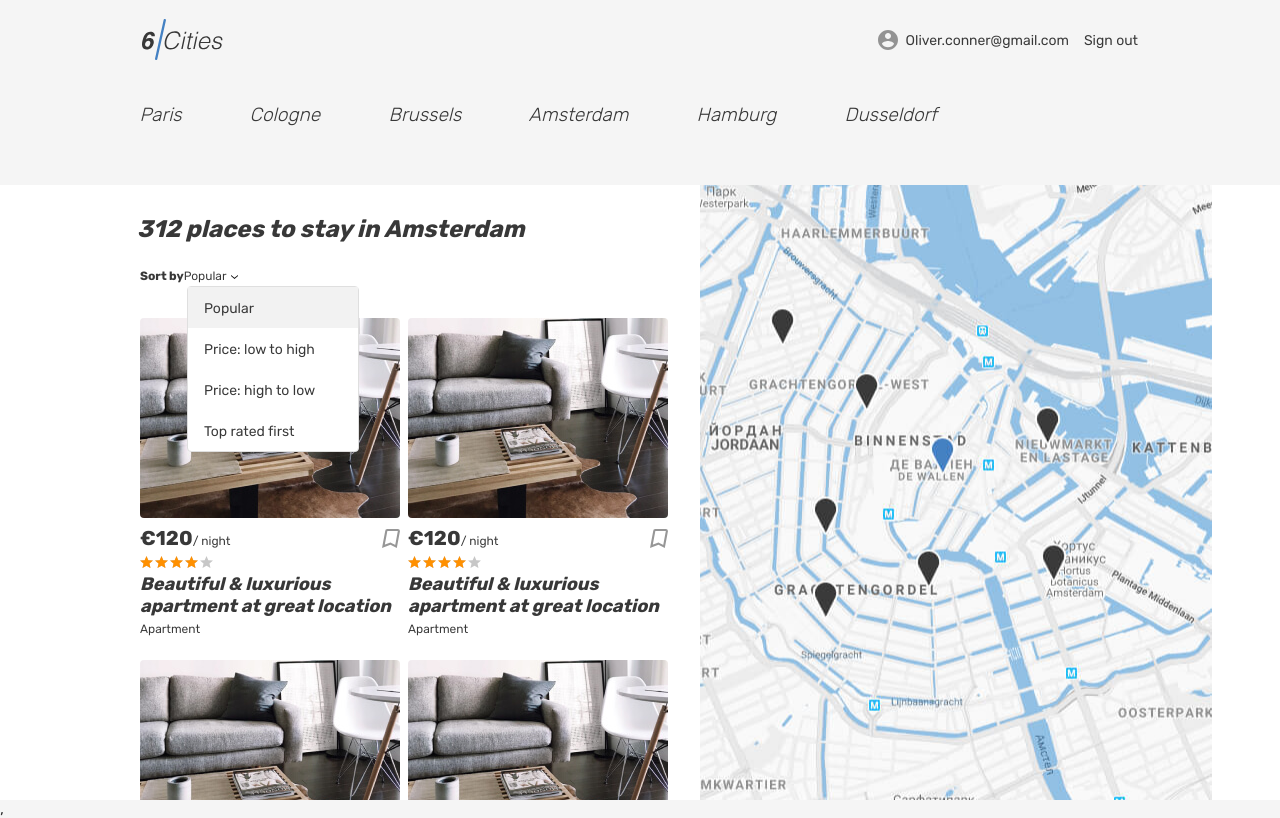
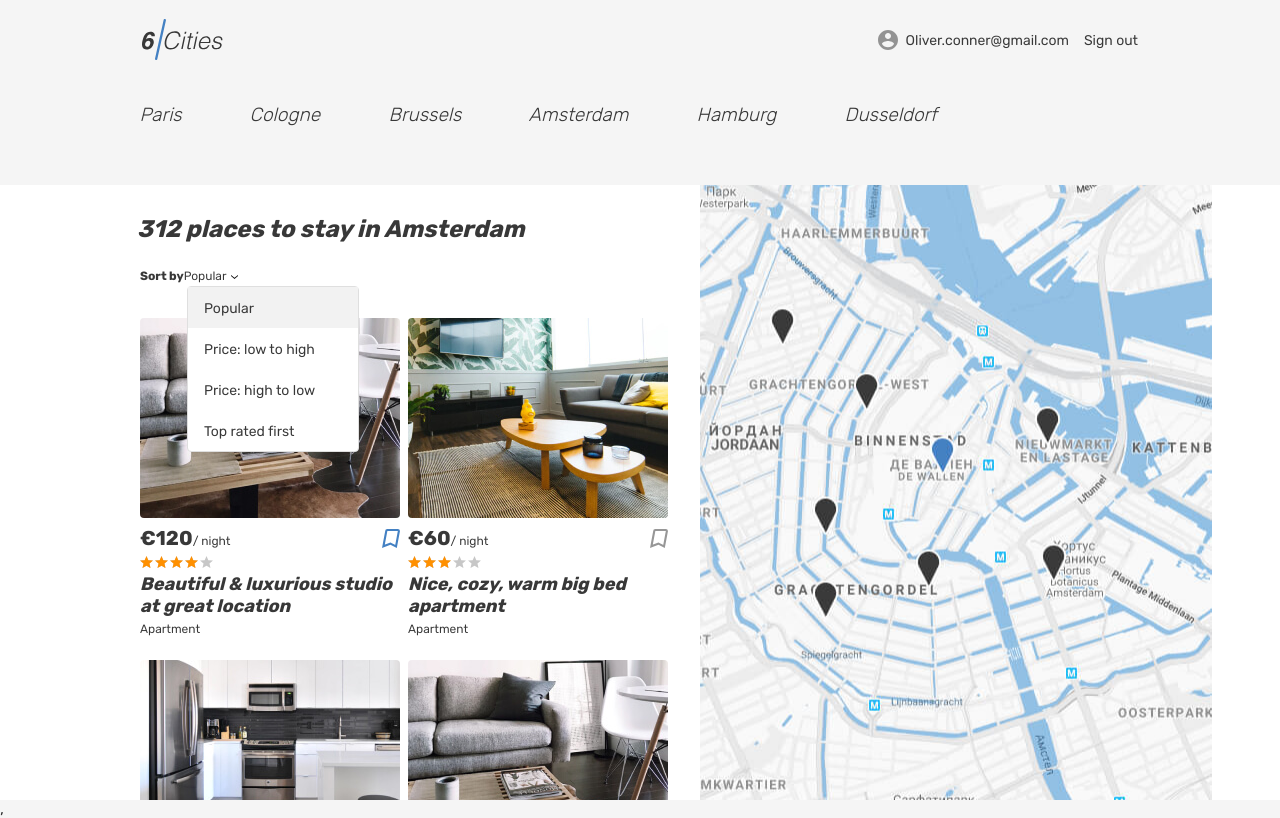
Before and after one commit to Juliet94/1584775-six-cities-7, a React (Create React App) app in the folder project/: page / in a window 1280 px wide. Built offline with nearby package versions, Linux system fonts and the light colour scheme.

Commit message:
Моки использованы для главной страницы

```diff
--- a/project/src/components/app/app.jsx
+++ b/project/src/components/app/app.jsx
@@ -2,6 +2,9 @@ import React from 'react';
 import {Switch, Route, BrowserRouter} from 'react-router-dom';
 import PropTypes from 'prop-types';
 import {AppRoute} from '../../const';
+
+import offersProp from './offers.prop';
+/* import reviewsProp from './reviews.prop'; */
 
 import MainPage from '../pages/main-page/main-page';
 import OfferPage from '../pages/offer-page/offer-page';
@@ -9,12 +12,16 @@ import FavoritesPage from '../pages/favorites-page/favorites-page';
 import LoginPage from '../pages/login-page/login-page';
 import NotFoundPage from '../pages/not-found-page/not-found-page';
 
-function App({cityPlaceCardsCount, nearPlaceCardsCount}) {
+function App(props) {
+  const {nearPlaceCardsCount} = props;
+  const {offers} = props;
+  /* const {reviews} = props; */
+
   return (
     <BrowserRouter>
       <Switch>
         <Route exact path={AppRoute.MAIN}>
-          <MainPage cityPlaceCardsCount={cityPlaceCardsCount}/>
+          <MainPage offers={offers}/>
         </Route>
         <Route exact path={AppRoute.OFFER}>
           <OfferPage nearPlaceCardsCount={nearPlaceCardsCount} />
@@ -34,7 +41,7 @@ function App({cityPlaceCardsCount, nearPlaceCardsCount}) {
 }
 
 App.propTypes = {
-  cityPlaceCardsCount: PropTypes.number.isRequired,
+  offers: PropTypes.arrayOf(offersProp).isRequired,
   nearPlaceCardsCount: PropTypes.number.isRequired,
 };
 
--- /dev/null
+++ b/project/src/components/app/offers.prop.js
@@ -0,0 +1,36 @@
+import PropTypes from 'prop-types';
+
+export default PropTypes.shape({
+  bedrooms: PropTypes.number.isRequired,
+  city: PropTypes.shape({
+    location: PropTypes.shape({
+      latitude: PropTypes.number.isRequired,
+      longitude: PropTypes.number.isRequired,
+      zoom: PropTypes.number.isRequired,
+    }).isRequired,
+    name: PropTypes.string.isRequired,
+  }).isRequired,
+  description: PropTypes.string.isRequired,
+  goods: PropTypes.arrayOf(PropTypes.string.isRequired).isRequired,
+  host: PropTypes.shape({
+    avatarUrl: PropTypes.string.isRequired,
+    id: PropTypes.number.isRequired,
+    isPro: PropTypes.bool.isRequired,
+    name: PropTypes.string.isRequired,
+  }).isRequired,
+  id: PropTypes.number.isRequired,
+  images: PropTypes.arrayOf(PropTypes.string.isRequired).isRequired,
+  isFavorite: PropTypes.bool.isRequired,
+  isPremium: PropTypes.bool.isRequired,
+  location: PropTypes.shape({
+    latitude: PropTypes.number.isRequired,
+    longitude: PropTypes.number.isRequired,
+    zoom: PropTypes.number.isRequired,
+  }).isRequired,
+  maxAdults: PropTypes.number.isRequired,
+  previewImage: PropTypes.string.isRequired,
+  price: PropTypes.number.isRequired,
+  rating: PropTypes.number.isRequired,
+  title: PropTypes.string.isRequired,
+  type: PropTypes.string.isRequired,
+}).isRequired;
--- a/project/src/components/pages/main-page/main-page.jsx
+++ b/project/src/components/pages/main-page/main-page.jsx
@@ -2,10 +2,11 @@ import React from 'react';
 import PropTypes from 'prop-types';
 import PlaceCard from '../../place-card/place-card';
 import Header from '../../header/header';
+import offersProp from '../../app/offers.prop';
 
 const CITIES = ['Paris', 'Cologne', 'Brussels', 'Amsterdam', 'Hamburg', 'Dusseldorf'];
 
-function MainPage({cityPlaceCardsCount}) {
+function MainPage({offers}) {
 
   return (
     <div className="page page--gray page--main">
@@ -46,8 +47,8 @@ function MainPage({cityPlaceCardsCount}) {
                 </ul>
               </form>
               <div className="cities__places-list places__list tabs__content">
-                {new Array(cityPlaceCardsCount).fill(null).map((place) =>
-                  <PlaceCard key={place} isMainPage />)}
+                {offers.map((offer) =>
+                  <PlaceCard key={offer.id} isMainPage offer = {offer} />)}
               </div>
             </section>
             <div className="cities__right-section">
@@ -61,7 +62,7 @@ function MainPage({cityPlaceCardsCount}) {
 }
 
 MainPage.propTypes = {
-  cityPlaceCardsCount: PropTypes.number.isRequired,
+  offers: PropTypes.arrayOf(offersProp).isRequired,
 };
 
 export default MainPage;
--- a/project/src/components/place-card/place-card.jsx
+++ b/project/src/components/place-card/place-card.jsx
@@ -2,23 +2,36 @@ import React from 'react';
 import {Link} from 'react-router-dom';
 import PropTypes from 'prop-types';
 import {AppRoute} from '../../const';
+import offersProp from '../app/offers.prop';
+import {getPlaceRatingPercent} from '../../utils/place-card';
 
-function PlaceCard({isMainPage}) {
+function PlaceCard({isMainPage, offer}) {
+  const {
+    previewImage,
+    price,
+    rating,
+    title,
+    type,
+    isFavorite,
+  } = offer;
+
+  const placeRating = getPlaceRatingPercent(rating);
+
   return (
     <article className={isMainPage ? 'cities__place-card place-card' : 'near-places__card place-card'}>
       <div className={isMainPage ? 'cities__image-wrapper place-card__image-wrapper' : 'near-places__image-wrapper place-card__image-wrapper'}>
         <Link href="#" to={AppRoute.OFFER}>
-          <img className="place-card__image" src="img/apartment-01.jpg" width="260" height="200" alt="Place image" />
+          <img className="place-card__image" src={previewImage} width="260" height="200" alt="Place image" />
         </Link>
       </div>
       <div className="place-card__info">
         <div className="place-card__price-wrapper">
           <div className="place-card__price">
-            <b className="place-card__price-value">&euro;120</b>
+            <b className="place-card__price-value">&euro;{price}</b>
             <span className="place-card__price-text">&#47;&nbsp;night</span>
           </div>
           <button className="place-card__bookmark-button button" type="button">
-            <svg className="place-card__bookmark-icon" width="18" height="19">
+            <svg className="place-card__bookmark-icon" width="18" height="19" style={{stroke: `${isFavorite ? '#4481c3' : '#979797'}`}}>
               <use xlinkHref="#icon-bookmark" />
             </svg>
             <span className="visually-hidden">To bookmarks</span>
@@ -26,20 +39,21 @@ function PlaceCard({isMainPage}) {
         </div>
         <div className="place-card__rating rating">
           <div className="place-card__stars rating__stars">
-            <span style={{width: '80%'}} />
+            <span style={{width: placeRating}} />
             <span className="visually-hidden">Rating</span>
           </div>
         </div>
         <h2 className="place-card__name">
-          <Link href="#" to={AppRoute.OFFER}>Beautiful &amp; luxurious apartment at great location</Link>
+          <Link href="#" to={AppRoute.OFFER}>{title}</Link>
         </h2>
-        <p className="place-card__type">Apartment</p>
+        <p className="place-card__type">{type}</p>
       </div>
     </article>
   );
 }
 
 PlaceCard.propTypes = {
+  offer: offersProp,
   isMainPage: PropTypes.bool.isRequired,
 };
 
--- a/project/src/index.js
+++ b/project/src/index.js
@@ -2,14 +2,17 @@ import React from 'react';
 import ReactDOM from 'react-dom';
 import App from './components/app/app';
 
-const CITY_PLACE_CARDS_COUNT = 5;
+import offers from './mocks/offers';
+import reviews from './mocks/reviews';
+
 const NEAR_PLACE_CARDS_COUNT = 3;
 
 ReactDOM.render(
   <React.StrictMode>
     <App
-      cityPlaceCardsCount = {CITY_PLACE_CARDS_COUNT}
-      nearPlaceCardsCount= {NEAR_PLACE_CARDS_COUNT}
+      nearPlaceCardsCount = {NEAR_PLACE_CARDS_COUNT}
+      offers = {offers}
+      reviews = {reviews}
     />,
   </React.StrictMode>,
   document.getElementById('root'),
--- /dev/null
+++ b/project/src/mocks/offers.js
@@ -0,0 +1,140 @@
+const offers = [
+  {
+    bedrooms: 3,
+    city: {
+      location: {
+        latitude: 52.370216,
+        longitude: 4.895168,
+        zoom: 10,
+      },
+      name: 'Amsterdam',
+    },
+    description: 'A quiet cozy and picturesque that hides behind a a river by the unique lightness of Amsterdam.',
+    goods: ['Heating', 'Kitchen', 'Cable TV', 'Washing machine', 'Coffee machine', 'Dishwasher'],
+    host: {
+      avatarUrl: 'img/avatar-angelina.jpg',
+      id: 1,
+      isPro: true,
+      name: 'Angelina',
+    },
+    id: 1,
+    images: ['img/apartment-01.jpg', 'img/apartment-02.jpg', 'img/apartment-03.jpg', 'img/studio-01.jpg'],
+    isFavorite: true,
+    isPremium: false,
+    location: {
+      latitude: 52.35514938496378,
+      longitude: 4.673877537499948,
+      zoom: 8,
+    },
+    maxAdults: 4,
+    previewImage: 'img/apartment-01.jpg',
+    price: 120,
+    rating: 4.1,
+    title: 'Beautiful & luxurious studio at great location',
+    type: 'Apartment',
+  },
+  {
+    bedrooms: 1,
+    city: {
+      location: {
+        latitude: 52.370216,
+        longitude: 4.895168,
+        zoom: 10,
+      },
+      name: 'Paris',
+    },
+    description: 'Enjoy the elegance of a by-gone era while staying in this Art Deco home.',
+    goods: ['Kitchen', 'Cable TV'],
+    host: {
+      avatarUrl: 'img/avatar-angelina.jpg',
+      id: 1,
+      isPro: true,
+      name: 'Angelina',
+    },
+    id: 2,
+    images: ['img/room.jpg', 'img/apartment-01.jpg', 'img/apartment-02.jpg'],
+    isFavorite: false,
+    isPremium: false,
+    location: {
+      latitude: 52.35514938496378,
+      longitude: 4.673877537499948,
+      zoom: 8,
+    },
+    maxAdults: 2,
+    previewImage: 'img/apartment-02.jpg',
+    price: 60,
+    rating: 3.4,
+    title: 'Nice, cozy, warm big bed apartment',
+    type: 'Apartment',
+  },
+  {
+    bedrooms: 5,
+    city: {
+      location: {
+        latitude: 52.370216,
+        longitude: 4.895168,
+        zoom: 10,
+      },
+      name: 'Hamburg',
+    },
+    description: 'It’s a spacious apartment with five bedrooms with breathtaking views of the mountains from all the windows.',
+    goods: ['Wi-Fi', 'Washing machine', 'Towels', 'Heating', 'Coffee machine', 'Baby seat', 'Kitchen', 'Dishwasher', 'Cabel TV', 'Fridge', 'Jacuzzi'],
+    host: {
+      avatarUrl: 'img/avatar-max.jpg',
+      id: 2,
+      isPro: false,
+      name: 'Max',
+    },
+    id: 3,
+    images: ['img/room.jpg', 'img/apartment-01.jpg', 'img/apartment-02.jpg'],
+    isFavorite: true,
+    isPremium: true,
+    location: {
+      latitude: 52.35514938496378,
+      longitude: 4.673877537499948,
+      zoom: 8,
+    },
+    maxAdults: 5,
+    previewImage: 'img/apartment-03.jpg',
+    price: 250,
+    rating: 5.0,
+    title: 'Canal View Prinsengracht',
+    type: 'Apartment',
+  },
+  {
+    bedrooms: 2,
+    city: {
+      location: {
+        latitude: 52.370216,
+        longitude: 4.895168,
+        zoom: 10,
+      },
+      name: 'Brussels',
+    },
+    description: 'It’s a quiet, safe neighbourhood and walking distance from stores and restaurants in the town.',
+    goods: ['Wi-Fi', 'Washing machine', 'Heating', 'Coffee machine', 'Kitchen', 'Dishwasher', 'Cabel TV', 'Fridge'],
+    host: {
+      avatarUrl: 'img/avatar-max.jpg',
+      id: 2,
+      isPro: false,
+      name: 'Max',
+    },
+    id: 4,
+    images: ['img/room.jpg', 'img/apartment-01.jpg', 'img/apartment-02.jpg', 'img/apartment-03.jpg', 'img/studio-01.jpg'],
+    isFavorite: false,
+    isPremium: true,
+    location: {
+      latitude: 52.35514938496378,
+      longitude: 4.673877537499948,
+      zoom: 8,
+    },
+    maxAdults: 3,
+    previewImage: 'img/apartment-01.jpg',
+    price: 160,
+    rating: 4.6,
+    title: 'Wood and stone place',
+    type: 'House',
+  },
+];
+
+export default offers;
--- /dev/null
+++ b/project/src/mocks/reviews.js
@@ -0,0 +1,16 @@
+const reviews = [
+  {
+    comment: 'A quiet cozy and picturesque that hides behind a a river by the unique lightness of Amsterdam.',
+    date: '2019-05-08T14:13:56.569Z',
+    id: 1,
+    rating: 4,
+    user: {
+      avatarUrl: 'img/1.png',
+      id: 4,
+      isPro: false,
+      name: 'Max',
+    },
+  },
+];
+
+export default reviews;
--- /dev/null
+++ b/project/src/utils/place-card.js
@@ -0,0 +1,3 @@
+const RATING_MULTIPLIER = 20;
+
+export const getPlaceRatingPercent = (rating) => `${rating.toFixed() * RATING_MULTIPLIER}%`;
```
Also changed, not shown: project/src/components/app/reviews.prop.js (added, +14 -0 lines).
